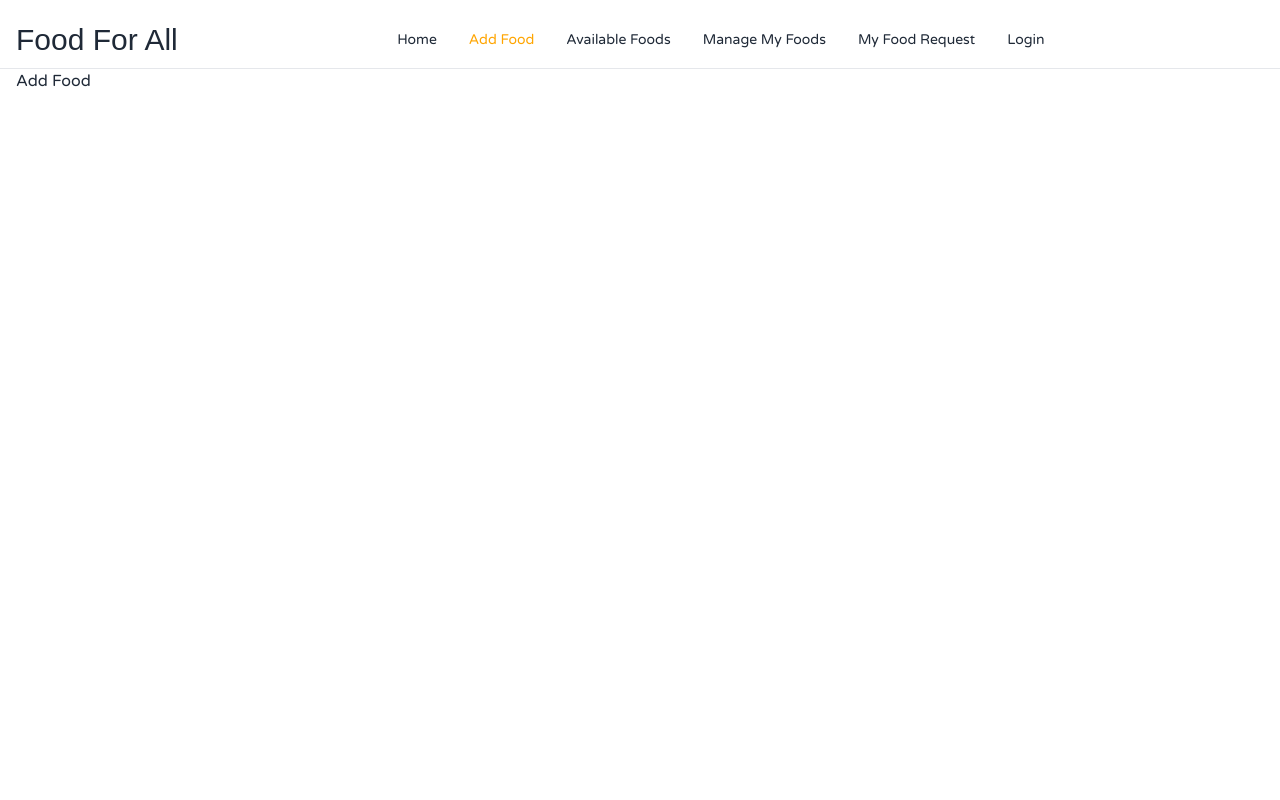
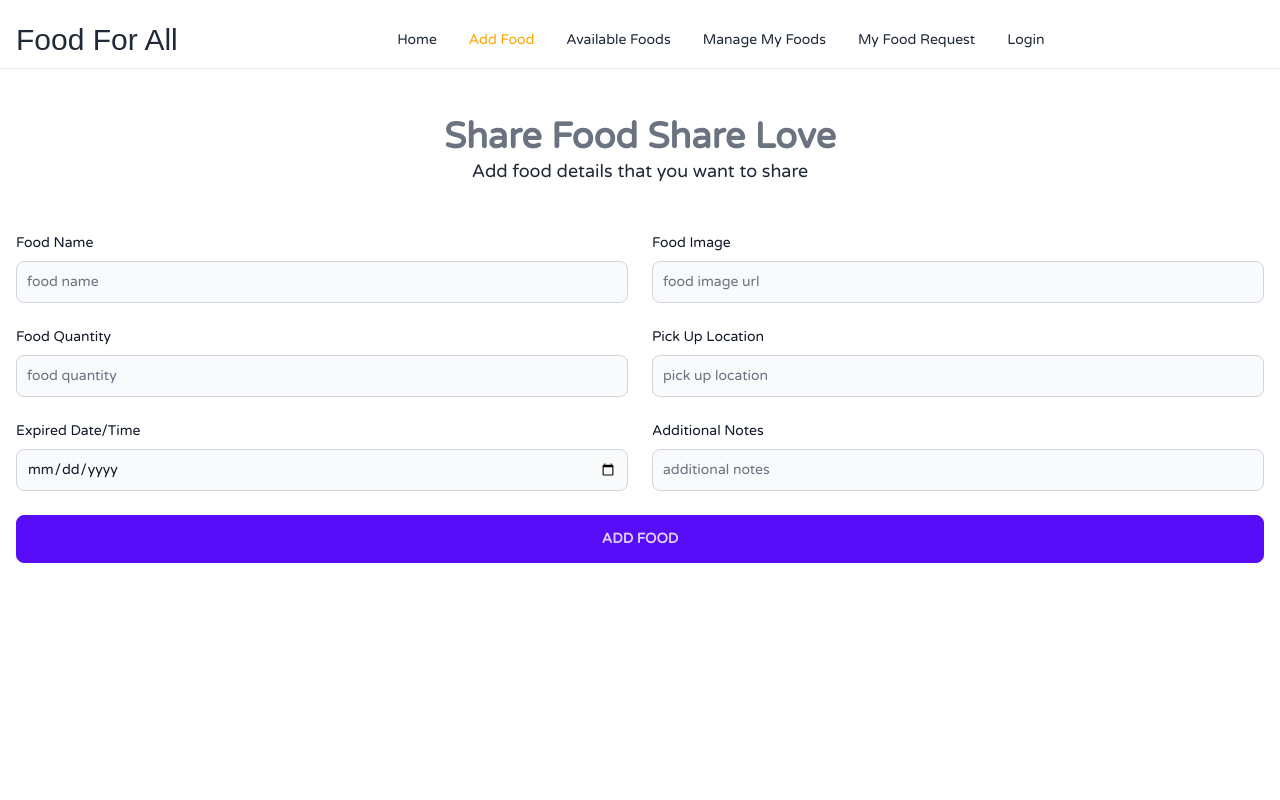
Before and after one commit to suru1849/food-for-all-CLIENT, a React (Vite) app: page /add-food in a window 1280 px wide. Shown: the top 800 px of the page. Built offline with nearby package versions, Linux system fonts and the light colour scheme; no server answers; a web font is replaced by a local one.

Commit message:
AddFood added

```diff
--- a/package.json
+++ b/package.json
@@ -17,6 +17,7 @@
     "react": "^18.2.0",
     "react-dom": "^18.2.0",
     "react-helmet": "^6.1.0",
+    "react-helmet-async": "^1.3.0",
     "react-router-dom": "^6.18.0",
     "sort-by": "^1.2.0",
     "sweetalert2": "^11.9.0"
--- a/src/Pages/AddFood/AddFood.jsx
+++ b/src/Pages/AddFood/AddFood.jsx
@@ -1,13 +1,122 @@
-import { Helmet } from "react-helmet";
+import { Helmet, HelmetProvider } from "react-helmet-async";
 
 const AddFood = () => {
   return (
-    <>
+    <HelmetProvider>
       <Helmet>
         <title>Food For All | Add Food</title>
       </Helmet>
-      <div>Add Food</div>
-    </>
+      <div className="text-center my-12">
+        <h1 className="text-3xl lg:text-4xl font-bold text-gray-500">
+          Share Food Share Love
+        </h1>
+        <p className=" lg:text-lg">Add food details that you want to share</p>
+      </div>
+      <div className="my-10">
+        <form>
+          <div className="grid gap-6 mb-6 md:grid-cols-2">
+            <div>
+              <label
+                htmlFor="first_name"
+                className="block mb-2 text-sm font-medium text-gray-900 dark:text-white"
+              >
+                Food Name
+              </label>
+              <input
+                type="text"
+                name="foodName"
+                className="bg-gray-50 border border-gray-300 text-gray-900 text-sm rounded-lg focus:ring-blue-500 focus:border-blue-500 block w-full p-2.5 dark:bg-gray-700 dark:border-gray-600 dark:placeholder-gray-400 dark:text-white dark:focus:ring-blue-500 dark:focus:border-blue-500"
+                placeholder="food name"
+                required
+              />
+            </div>
+            <div>
+              <label
+                htmlFor="last_name"
+                className="block mb-2 text-sm font-medium text-gray-900 dark:text-white"
+              >
+                Food Image
+              </label>
+              <input
+                type="url"
+                name="foodImage"
+                className="bg-gray-50 border border-gray-300 text-gray-900 text-sm rounded-lg focus:ring-blue-500 focus:border-blue-500 block w-full p-2.5 dark:bg-gray-700 dark:border-gray-600 dark:placeholder-gray-400 dark:text-white dark:focus:ring-blue-500 dark:focus:border-blue-500"
+                placeholder="food image url"
+                required
+              />
+            </div>
+            <div>
+              <label
+                htmlFor="company"
+                className="block mb-2 text-sm font-medium text-gray-900 dark:text-white"
+              >
+                Food Quantity
+              </label>
+              <input
+                type="number"
+                name="foodQuantity"
+                className="bg-gray-50 border border-gray-300 text-gray-900 text-sm rounded-lg focus:ring-blue-500 focus:border-blue-500 block w-full p-2.5 dark:bg-gray-700 dark:border-gray-600 dark:placeholder-gray-400 dark:text-white dark:focus:ring-blue-500 dark:focus:border-blue-500"
+                placeholder="food quantity"
+                required
+              />
+            </div>
+            <div>
+              <label
+                htmlFor="phone"
+                className="block mb-2 text-sm font-medium text-gray-900 dark:text-white"
+              >
+                Pick Up Location
+              </label>
+              <input
+                type="text"
+                name="pickUpLocation"
+                className="bg-gray-50 border border-gray-300 text-gray-900 text-sm rounded-lg focus:ring-blue-500 focus:border-blue-500 block w-full p-2.5 dark:bg-gray-700 dark:border-gray-600 dark:placeholder-gray-400 dark:text-white dark:focus:ring-blue-500 dark:focus:border-blue-500"
+                placeholder="pick up location"
+                pattern="[0-9]{3}-[0-9]{2}-[0-9]{3}"
+                required
+              />
+            </div>
+            <div>
+              <label
+                htmlFor="website"
+                className="block mb-2 text-sm font-medium text-gray-900 dark:text-white"
+              >
+                Expired Date/Time
+              </label>
+              <input
+                type="date"
+                name="expired date/time"
+                className="bg-gray-50 border border-gray-300 text-gray-900 text-sm rounded-lg focus:ring-blue-500 focus:border-blue-500 block w-full p-2.5 dark:bg-gray-700 dark:border-gray-600 dark:placeholder-gray-400 dark:text-white dark:focus:ring-blue-500 dark:focus:border-blue-500"
+                placeholder="expired date/time"
+                required
+              />
+            </div>
+            <div>
+              <label
+                htmlFor="visitors"
+                className="block mb-2 text-sm font-medium text-gray-900 dark:text-white"
+              >
+                Additional Notes
+              </label>
+              <input
+                type="text"
+                name="additionlNotes"
+                className="bg-gray-50 border border-gray-300 text-gray-900 text-sm rounded-lg focus:ring-blue-500 focus:border-blue-500 block w-full p-2.5 dark:bg-gray-700 dark:border-gray-600 dark:placeholder-gray-400 dark:text-white dark:focus:ring-blue-500 dark:focus:border-blue-500"
+                placeholder="additional notes"
+                required
+              />
+            </div>
+          </div>
+          <div>
+            <input
+              className="btn btn-primary w-full"
+              type="submit"
+              value="Add Food"
+            />
+          </div>
+        </form>
+      </div>
+    </HelmetProvider>
   );
 };
 
--- a/src/Pages/Home/Home/Home.jsx
+++ b/src/Pages/Home/Home/Home.jsx
@@ -1,13 +1,13 @@
-import { Helmet } from "react-helmet";
+import { Helmet, HelmetProvider } from "react-helmet-async";
 
 const Home = () => {
   return (
-    <>
+    <HelmetProvider>
       <Helmet>
         <title>Food For All | Home</title>
       </Helmet>
       <div>Home</div>
-    </>
+    </HelmetProvider>
   );
 };
 
--- a/src/Pages/LogIn/LogIn.jsx
+++ b/src/Pages/LogIn/LogIn.jsx
@@ -1,7 +1,7 @@
 import { Link } from "react-router-dom";
 import useAuthData from "../../Hooks/useAuthData/useAuthData";
 import Swal from "sweetalert2";
-import { Helmet } from "react-helmet";
+import { Helmet, HelmetProvider } from "react-helmet-async";
 
 const LogIn = () => {
   const { signIn } = useAuthData();
@@ -37,7 +37,7 @@ const LogIn = () => {
   };
 
   return (
-    <>
+    <HelmetProvider>
       <Helmet>
         <title>Food For All | Login</title>
       </Helmet>
@@ -94,7 +94,7 @@ const LogIn = () => {
           </div>
         </div>
       </div>
-    </>
+    </HelmetProvider>
   );
 };
 
--- a/src/Pages/Register/Register.jsx
+++ b/src/Pages/Register/Register.jsx
@@ -1,7 +1,7 @@
 import { Link } from "react-router-dom";
 import useAuthData from "../../Hooks/useAuthData/useAuthData";
 import Swal from "sweetalert2";
-import { Helmet } from "react-helmet";
+import { Helmet, HelmetProvider } from "react-helmet-async";
 
 const Register = () => {
   const { createUser, profileUpdate } = useAuthData();
@@ -60,7 +60,7 @@ const Register = () => {
   };
 
   return (
-    <>
+    <HelmetProvider>
       <Helmet>
         <title>Food For All | Register</title>
       </Helmet>
@@ -140,7 +140,7 @@ const Register = () => {
           </div>
         </div>
       </div>
-    </>
+    </HelmetProvider>
   );
 };
 
--- a/tailwind.config.js
+++ b/tailwind.config.js
@@ -10,6 +10,9 @@ export default {
       kenia: "'Kenia', sans-serif",
       "varela-round": " 'Varela Round', sans-serif",
     },
+    backgroundImage: {
+      addFoodBanner: "url('/src/assets/meetEatShare.jpg')",
+    },
   },
   plugins: [require("daisyui"), require("flowbite/plugin")],
 };
```
Also changed, not shown: src/assets/food.json (added, +114 -0 lines), src/assets/meetEatShare.jpg (added), 1 other file (tests, documents, lock files or other folders).
